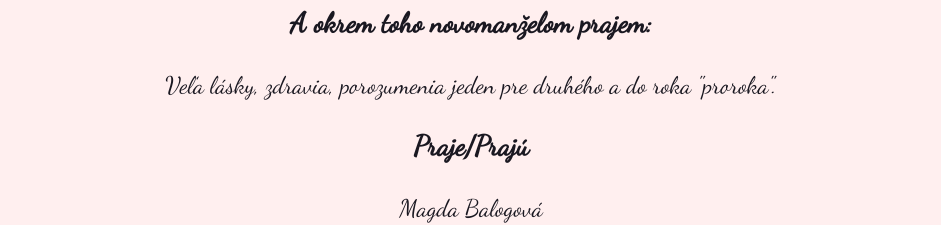
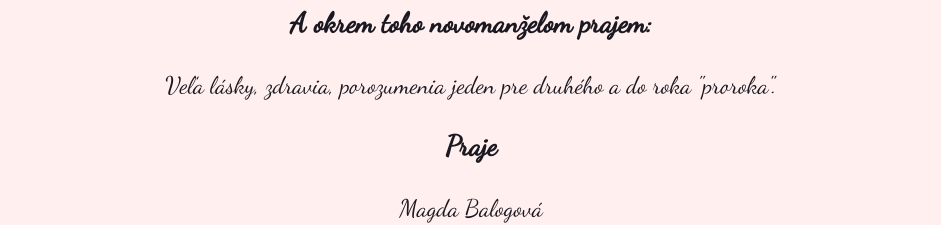
Before and after one commit to czertbytes/matka-a-matko, a plain HTML site: page prani/index.html in a window 1280 px wide. Shown: the part 940-1165 px from the top of the page, without its empty margins (169-1110 px from the left). Drawn offline with Linux system fonts and the light colour scheme.

Commit message:
add magda

```diff
--- a/prani/index.html
+++ b/prani/index.html
@@ -67,7 +67,7 @@
         <span>Milovať a odpúšťať.</span>
         <h3>A okrem toho novomanželom prajem:</h3>
         <span>Veľa lásky, zdravia, porozumenia jeden pre druhého a do roka "proroka".</span>
-        <h3>Praje/Prajú</h3>
+        <h3>Praje</h3>
         <span class="praju">Magda Balogová</span>
     </div>
 
```
